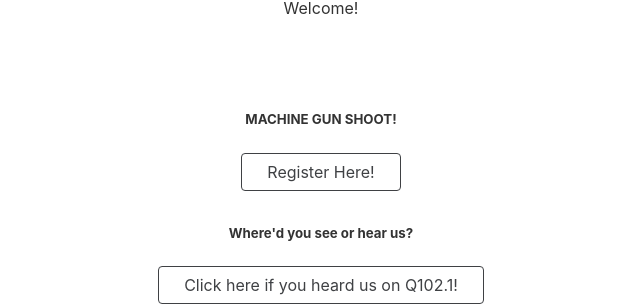
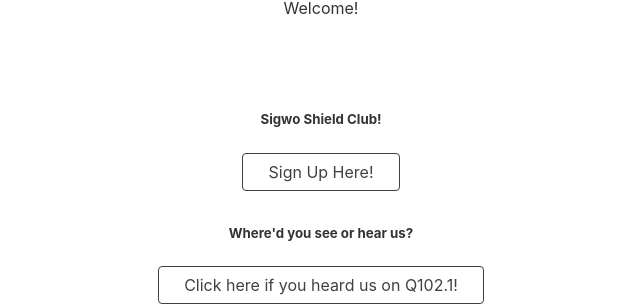
Before and after one commit to sigwo/sigwo-links, a Jekyll site: the page built from index.html, in a window 1280 px wide. Shown: the part 162-468 px from the top of the page, without its empty margins (319-959 px from the left). Built offline with Jekyll 4.4.1, drawn with Linux system fonts in a browser that asks for light colours; nearby versions of some CDN libraries.

Commit message:
Update links.yml

```diff
--- a/_data/links.yml
+++ b/_data/links.yml
@@ -1,7 +1,7 @@
-- category: MACHINE GUN SHOOT!
+- category: Sigwo Shield Club!
   items:
-    - title: Register Here!
-      url: https://www.sigwo.tech/r/1d5
+    - title: Sign Up Here!
+      url: https://sigwo.com/club
 
 - category: Where'd you see or hear us?
   items:
```
